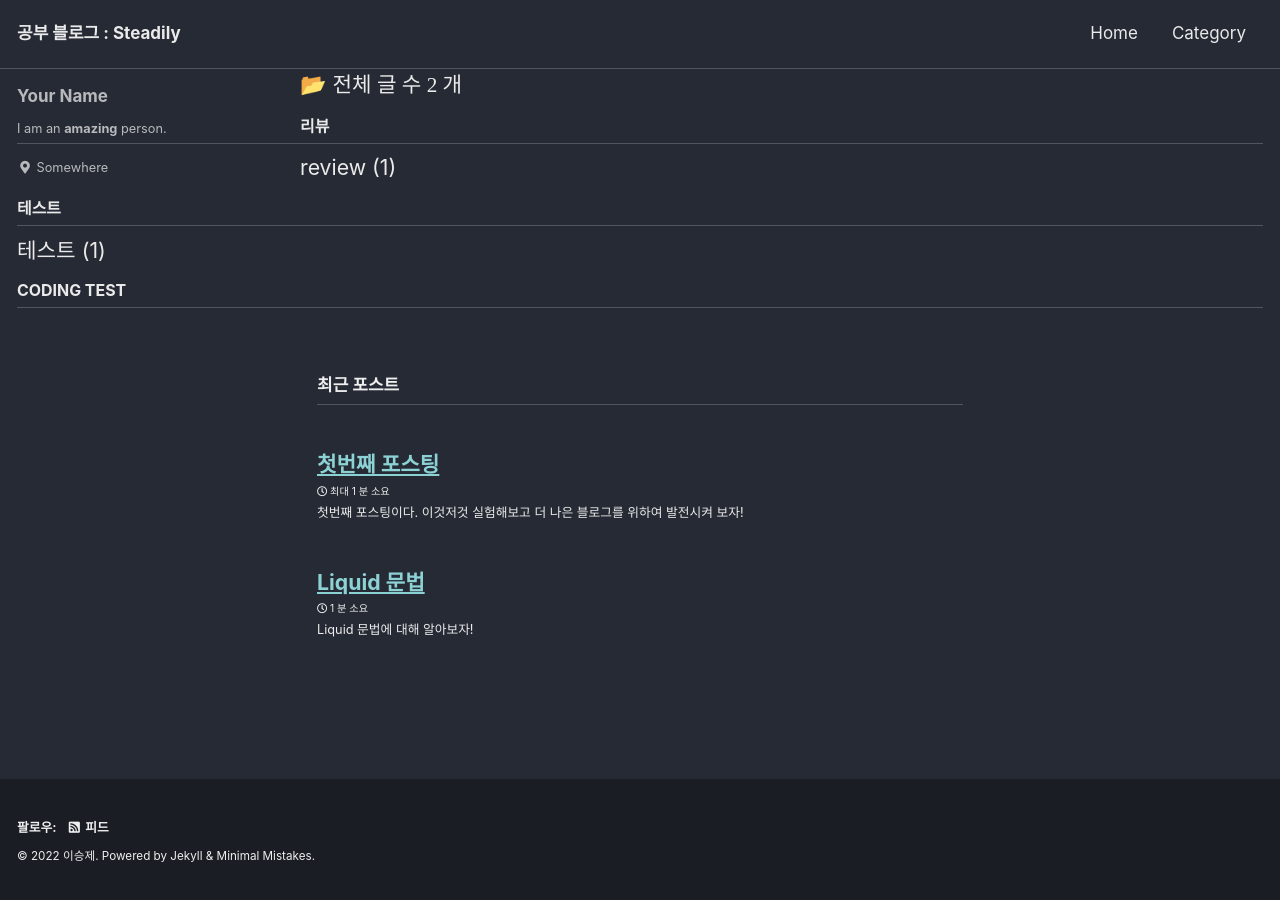
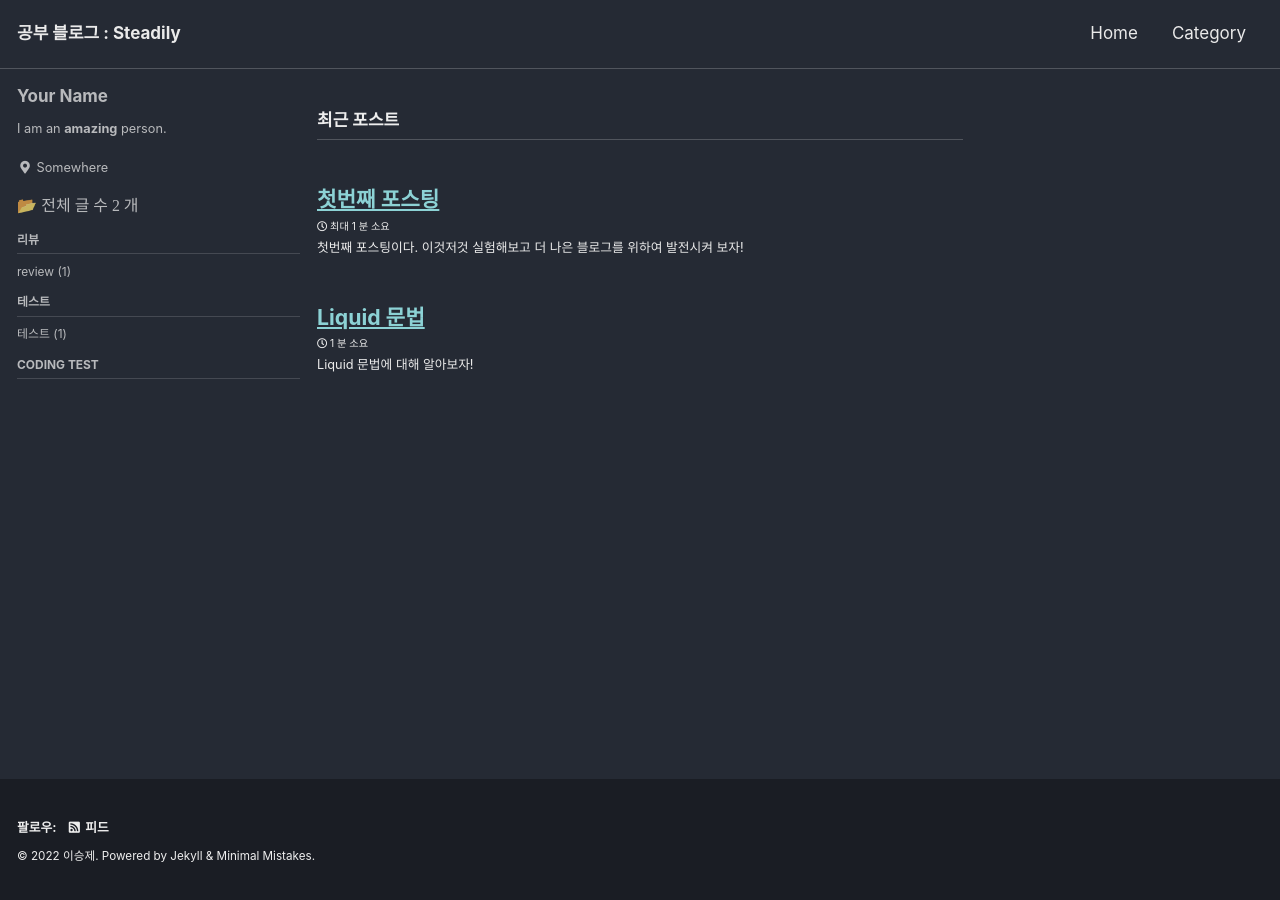
Before and after one commit to komos0509/komos0509.github.io, a Jekyll site: the page built from index.html, in a window 1280 px wide. Built offline with Jekyll 4.4.1, drawn with Linux system fonts in a browser that asks for light colours; cached includes are drawn as plain includes; the list of posts is cut into pages by our own code.

Commit message:
Update sidebar.html

```diff
--- a/_includes/sidebar.html
+++ b/_includes/sidebar.html
@@ -15,8 +15,10 @@
       {% include nav_list nav=page.sidebar.nav %}
     {% endif %}
   {% endif %}
+
+  {% if page.sidebar_main %}
+    {% include nav_list_main %}
+  {% endif %}
+
   </div>
 {% endif %}
-{% if page.sidebar_main %}
-  {% include nav_list_main %}
-{% endif %}
```
